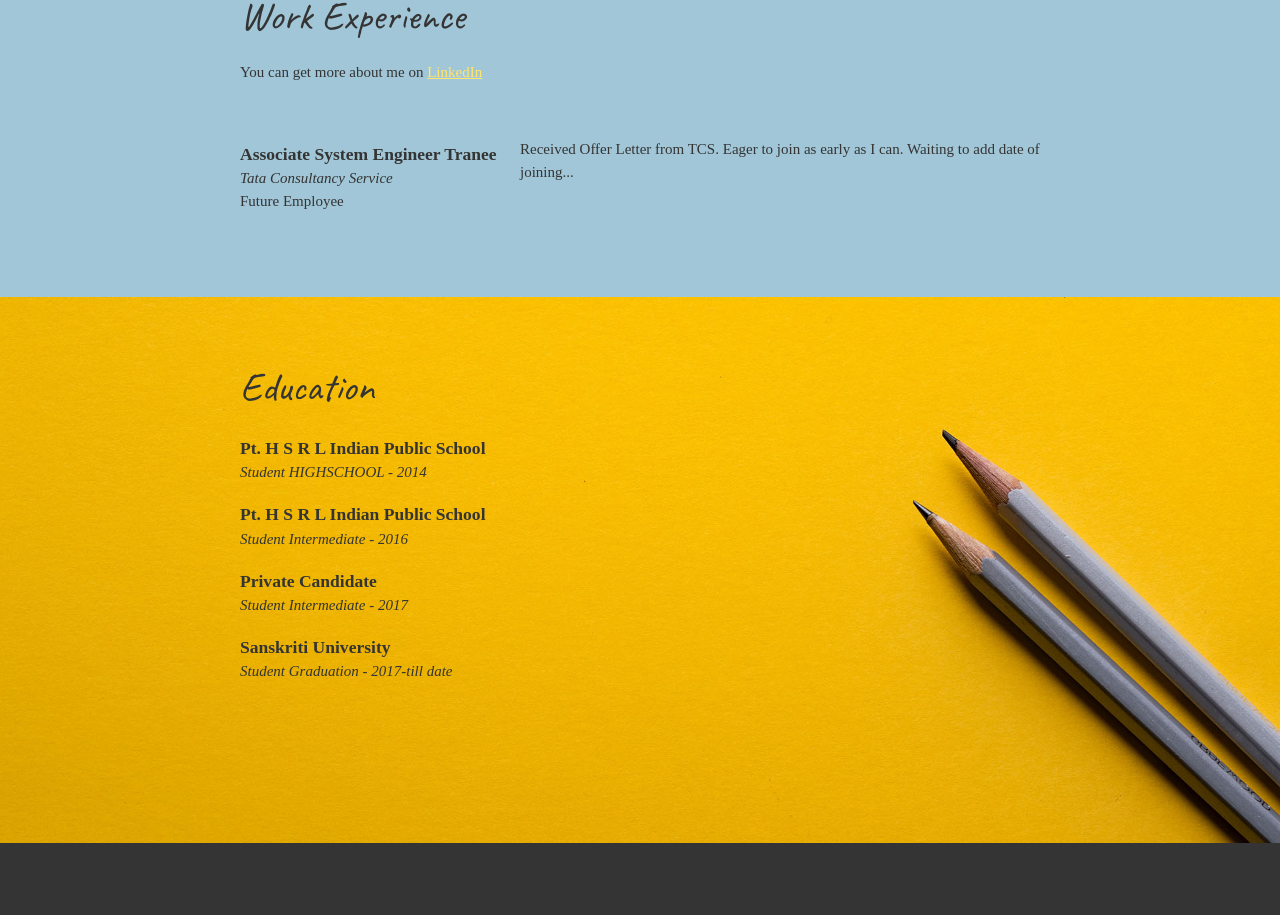
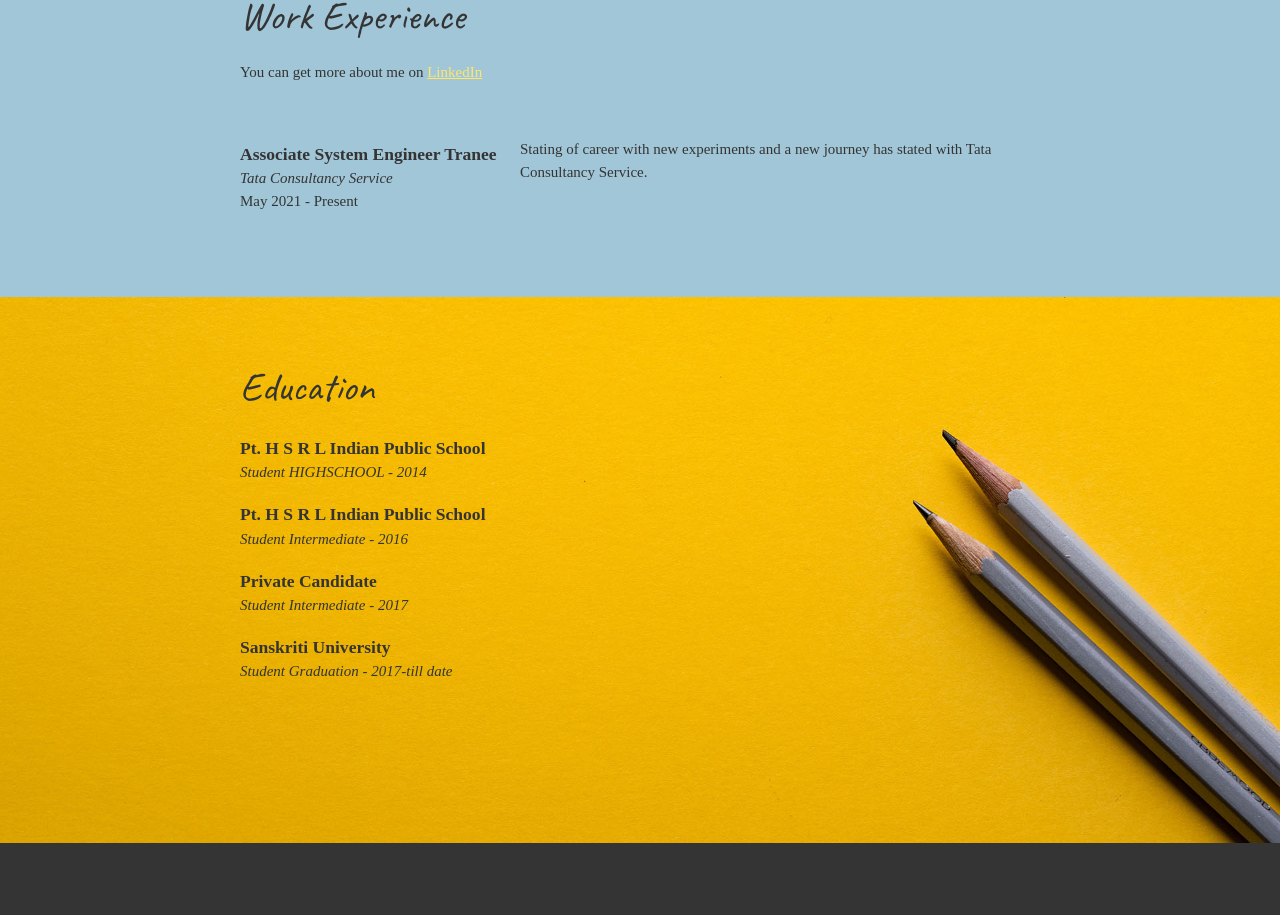
Before and after one commit to lunatic-Er/digguportfolio.github.io, a plain HTML site: page index.html in a window 1280 px wide. Shown: the part 2595-3510 px from the top of the page. Drawn offline with Linux system fonts and the light colour scheme.

Commit message:
Update index.html

```diff
--- a/index.html
+++ b/index.html
@@ -72,10 +72,10 @@
           <div class="job-title">
           <h3>Associate System Engineer Tranee</h3>
           <p>Tata Consultancy Service</p>
-          <p>Future Employee</p>
+          <p>May 2021 - Present</p>
           </div>
           <div class="job-detail">
-          <p>Received Offer Letter from TCS. Eager to join as early as I can. Waiting to add date of joining...</p>
+          <p>Stating of career with new experiments and a new journey has stated with Tata Consultancy Service.</p>
         </div>
         </section>
         <!-- End of Job block. -->
```
